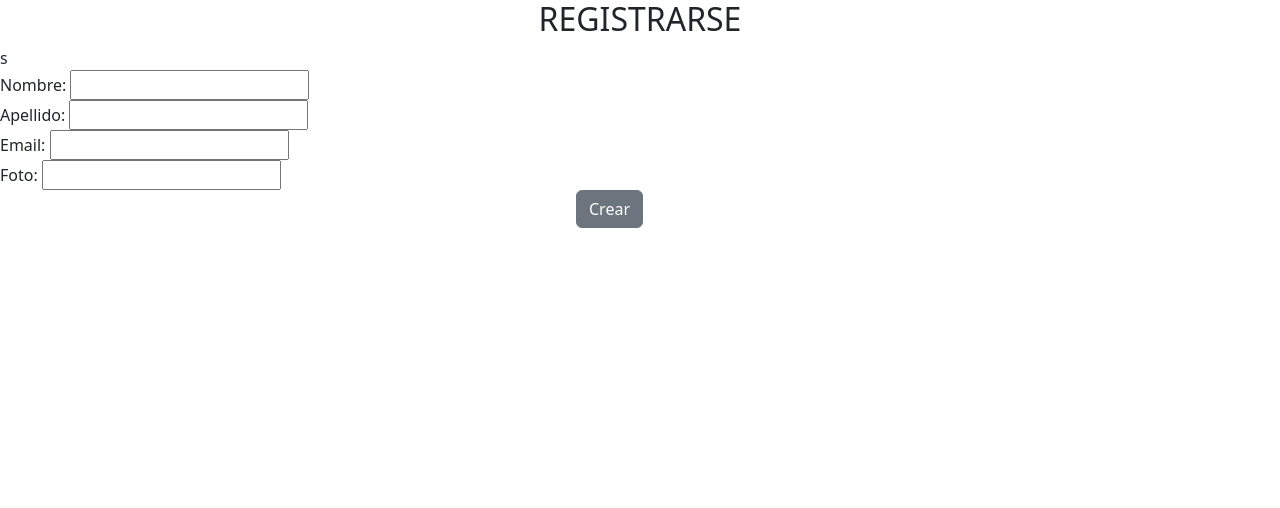
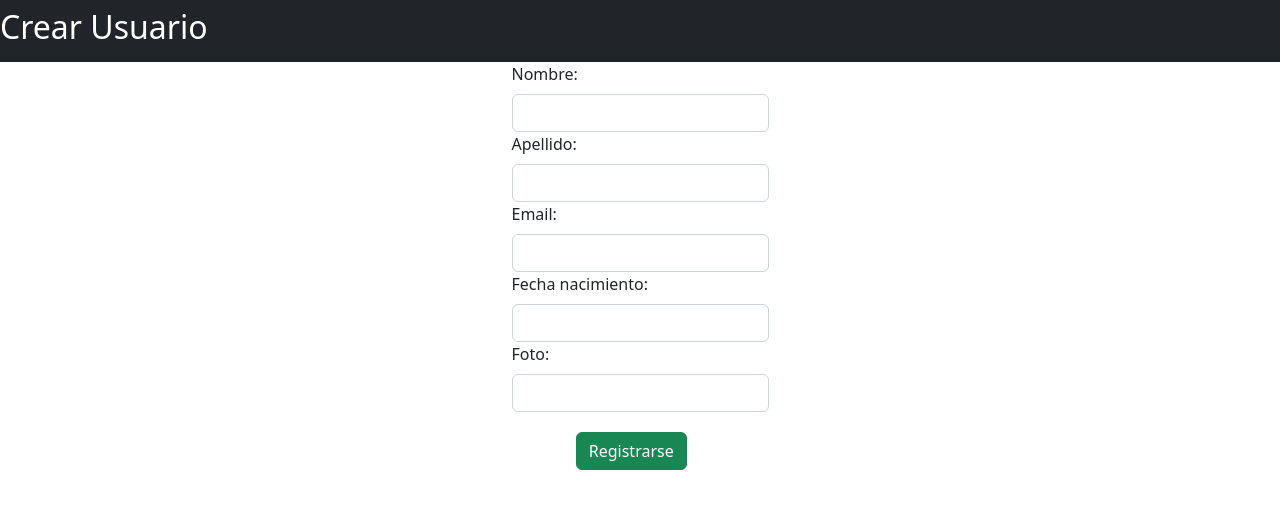
Before and after one commit to crifalesa/AplicacionUTP, a plain HTML site: page crud_users/formulario.html in a window 1280 px wide. Drawn offline with nearby package versions, Linux system fonts and the light colour scheme.

Commit message:
aplicacion 2

```diff
--- a/crud_users/formulario.html
+++ b/crud_users/formulario.html
@@ -1,57 +1,68 @@
 <!DOCTYPE html>
 <html lang="en">
 	<head>
-    <meta charset="UTF-8">
-    <meta http-equiv="X-UA-Compatible" content="IE=edge">
-    <meta name="viewport" content="width=device-width, initial-scale=1.0">
+		<meta charset="UTF-8" />
+		<meta http-equiv="X-UA-Compatible" content="IE=edge" />
+		<meta name="viewport" content="width=device-width, initial-scale=1.0" />
 		<title>Formulario</title>
-    <link rel="stylesheet" href="./styles/index.css"/>
-    <link rel="stylesheet" href="./styles/index.css"/>
-    <link href="https://cdn.jsdelivr.net/npm/bootstrap@5.2.1/dist/css/bootstrap.min.css" rel="stylesheet" integrity="sha384-iYQeCzEYFbKjA/T2uDLTpkwGzCiq6soy8tYaI1GyVh/UjpbCx/TYkiZhlZB6+fzT" crossorigin="anonymous">
-<script src="https://cdn.jsdelivr.net/npm/bootstrap@5.2.1/dist/js/bootstrap.bundle.min.js" integrity="sha384-u1OknCvxWvY5kfmNBILK2hRnQC3Pr17a+RTT6rIHI7NnikvbZlHgTPOOmMi466C8" crossorigin="anonymous"></script>
-<script src="https://cdn.jsdelivr.net/npm/@popperjs/core@2.11.6/dist/umd/popper.min.js" integrity="sha384-oBqDVmMz9ATKxIep9tiCxS/Z9fNfEXiDAYTujMAeBAsjFuCZSmKbSSUnQlmh/jp3" crossorigin="anonymous"></script>
-<script src="https://cdn.jsdelivr.net/npm/bootstrap@5.2.1/dist/js/bootstrap.min.js" integrity="sha384-7VPbUDkoPSGFnVtYi0QogXtr74QeVeeIs99Qfg5YCF+TidwNdjvaKZX19NZ/e6oz" crossorigin="anonymous"></script>
-
-  <!--cabecera del contenido-->
+		<link
+			href="https://cdn.jsdelivr.net/npm/bootstrap@5.2.0/dist/css/bootstrap.min.css"
+			rel="stylesheet"
+			integrity="sha384-gH2yIJqKdNHPEq0n4Mqa/HGKIhSkIHeL5AyhkYV8i59U5AR6csBvApHHNl/vI1Bx"
+			crossorigin="anonymous"
+		/>
+		<script
+			src="https://cdn.jsdelivr.net/npm/bootstrap@5.2.0/dist/js/bootstrap.bundle.min.js"
+			integrity="sha384-A3rJD856KowSb7dwlZdYEkO39Gagi7vIsF0jrRAoQmDKKtQBHUuLZ9AsSv4jD4Xa"
+			crossorigin="anonymous"
+		></script>
+		<script
+			src="https://cdn.jsdelivr.net/npm/@popperjs/core@2.11.5/dist/umd/popper.min.js"
+			integrity="sha384-Xe+8cL9oJa6tN/veChSP7q+mnSPaj5Bcu9mPX5F5xIGE0DVittaqT5lorf0EI7Vk"
+			crossorigin="anonymous"
+		></script>
+		<script
+			src="https://cdn.jsdelivr.net/npm/bootstrap@5.2.0/dist/js/bootstrap.min.js"
+			integrity="sha384-ODmDIVzN+pFdexxHEHFBQH3/9/vQ9uori45z4JjnFsRydbmQbmL5t1tQ0culUzyK"
+			crossorigin="anonymous"
+		></script>
+		<!--Cargar estilos-->
+		<link rel="stylesheet" href="./styles/index.css" />
+	</head>
+	<body>
 		<header>
-    <h2 id="titulo2">REGISTRARSE</h2>
+			<nav class="navbar navbar-dark bg-dark">
+				<!-- Navbar content -->
+				<h2 id="titulo-formulario">Crear Usuario</h2>
+			</nav>
 		</header>
-
-
-</head>
-
-<body>
+		<main>
+			<section id="section-form">
 				<!--Formulario-->
- <main>
-    s
 				<form>
-    <label for="input_Nombre">Nombre:</label>
-    <input id="input_Nombre" type="text"/>
+					<!--Nombre-->
+					<label for="input_nombre" class="form-label">Nombre: </label>
+					<input id="input_nombre" type="text" class="form-control" />
+					<!--Apellido-->
+					<label for="input_apellido" class="form-label">Apellido: </label>
+					<input id="input_apellido" type="text" class="form-control" />
+					<!--Email-->
+					<label for="input_email" class="form-label">Email: </label>
+					<input id="input_email" type="email" class="form-control" />
+					<!--Fecha nacimiento-->
+					<label for="input_fecha_naci" class="form-label">
+						Fecha nacimiento:
+					</label>
+					<input id="input_fecha_naci" type="text" class="form-control" />
+					<!--Foto-->
+					<label for="input_foto" class="form-label">Foto: </label>
+					<input id="input_foto" type="text" class="form-control" />
+					<!--Botón-->
+					<div id="cont-btn-crear">
+						<button id="boton-crear-user" class="btn btn-success">Registrarse</button>
+					</div>
 				</form>
-
- <form>
-    <label for="input_Apellido">Apellido:</label>
-    <input id="input_Apellido" type="text"/>
- </form>
-
- <form>
-    <label for="input_Email">Email:</label>
-    <input id="input_Email" type="text"/>
- </form>
-
- <form>
-    <label for="input_Foto">Foto:</label>
-    <input id="input_Foto" type="text"/>
- </form>
-
+			</section>
 		</main>
-
-  <main>
-    <div id="cont-btn-crearusuario">
-        <button class="btn btn-secondary">Crear</button>
-    </div>
-
-  </main>
-
 	</body>
 </html>
--- a/crud_users/styles/index.css
+++ b/crud_users/styles/index.css
@@ -2,8 +2,8 @@
     color:white
 }
 
-#titulo2 {
-    text-align: center;
+#titulo-formulario{
+    color:white;
 }
 
 td, th, table
@@ -26,3 +26,25 @@ table{
 #cont-btn-crearusuario {
     padding-left: 45%;
 }
+
+#cont-btn-crear {
+    padding: 20px;
+}
+
+#cont-btn-crear {
+    padding-left: 45%;
+}
+
+#section-form form {
+    max-width: 400px;
+    min-width: 200px;
+}
+
+#section-form {
+    display: flex;
+    justify-content: center;
+}
+
+#cont-btn-crear {
+    padding-left: 25%;
+}
```
Also changed, not shown: crud_users/index.html (+2 -2 lines). Lines whose indentation alone changed are shown as unchanged.
